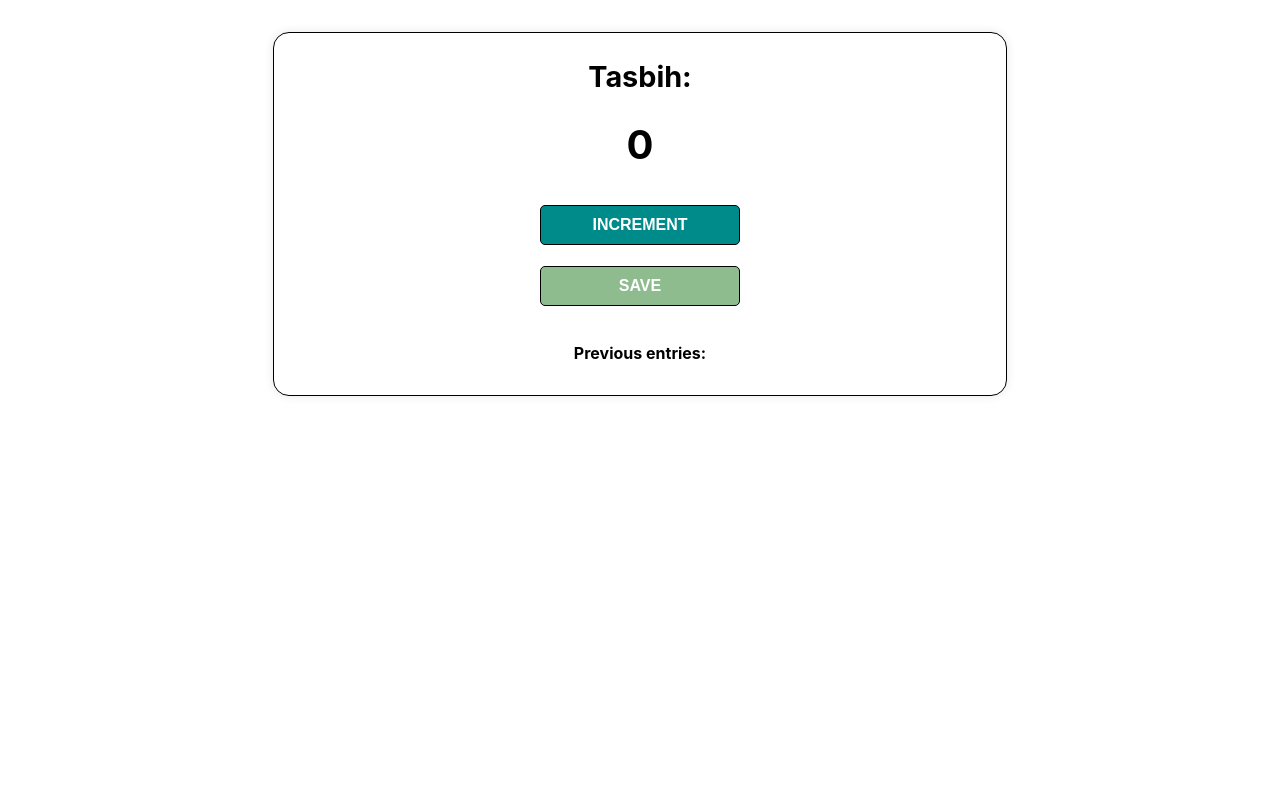
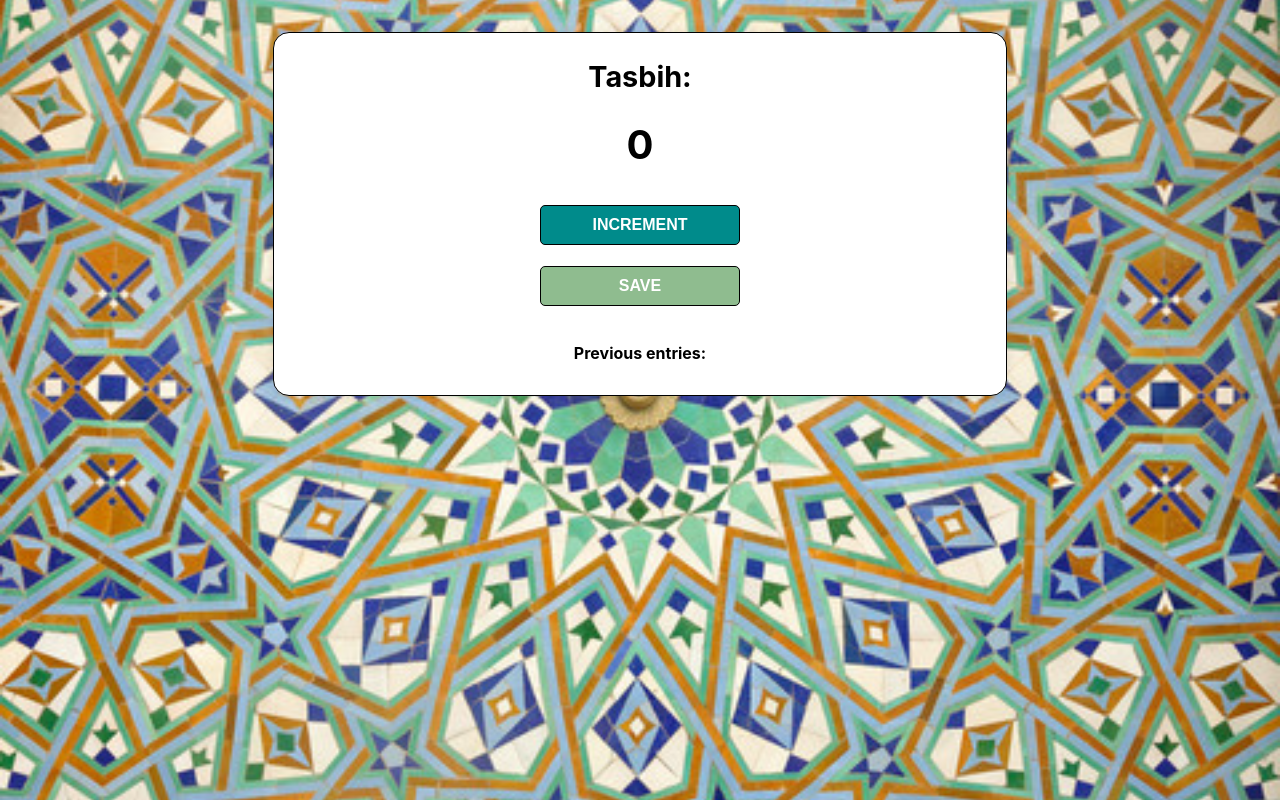
Before and after one commit to ibrahimadel7/tasbih-app, a plain HTML site: page index.html in a window 1280 px wide. Drawn offline with Linux system fonts and the light colour scheme; the site is published under a folder, as on GitHub Pages, so addresses that start at the root find nothing.

Commit message:
Update index.css

```diff
--- a/index.css
+++ b/index.css
@@ -1,5 +1,5 @@
 body {
-    background-image: url("/3.jpg");
+    background-image: url("3.jpg");
     background-repeat: no-repeat;
     background-attachment: fixed;
     background-size: cover; /* better scaling */
```
